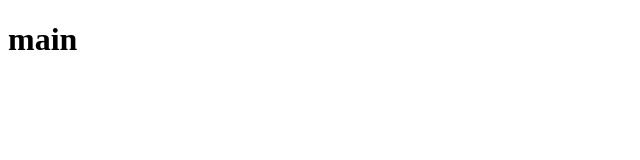
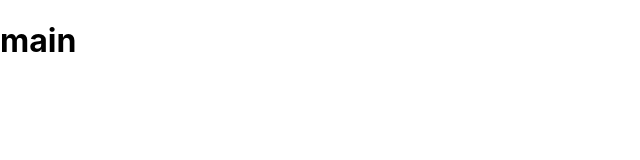
Before and after one commit to Aelnara/loa-tracker, a React (Create React App) app: page / in a window 1280 px wide. Shown: the top 160 px of the page, without its empty margins (0-640 px from the left). Built offline with nearby package versions, Linux system fonts and the light colour scheme.

Commit message:
feat: index.css

```diff
--- /dev/null
+++ b/src/index.css
@@ -0,0 +1,10 @@
+body {
+    margin: 0;
+    font-family: -apple-system, BlinkMacSystemFont, 'Segoe UI', 'Roboto', 'Oxygen', 'Ubuntu', 'Cantarell', 'Fira Sans', 'Droid Sans', 'Helvetica Neue', sans-serif;
+    -webkit-font-smoothing: antialiased;
+    -moz-osx-font-smoothing: grayscale;
+}
+
+code {
+    font-family: source-code-pro, Menlo, Monaco, Consolas, 'Courier New', monospace;
+}
--- a/src/index.tsx
+++ b/src/index.tsx
@@ -1,6 +1,7 @@
 import React from 'react';
 import ReactDOM from 'react-dom/client';
 import App from './App';
+import './index.css';
 import reportWebVitals from './reportWebVitals';
 
 const root = ReactDOM.createRoot(document.getElementById('root') as HTMLElement);
```
